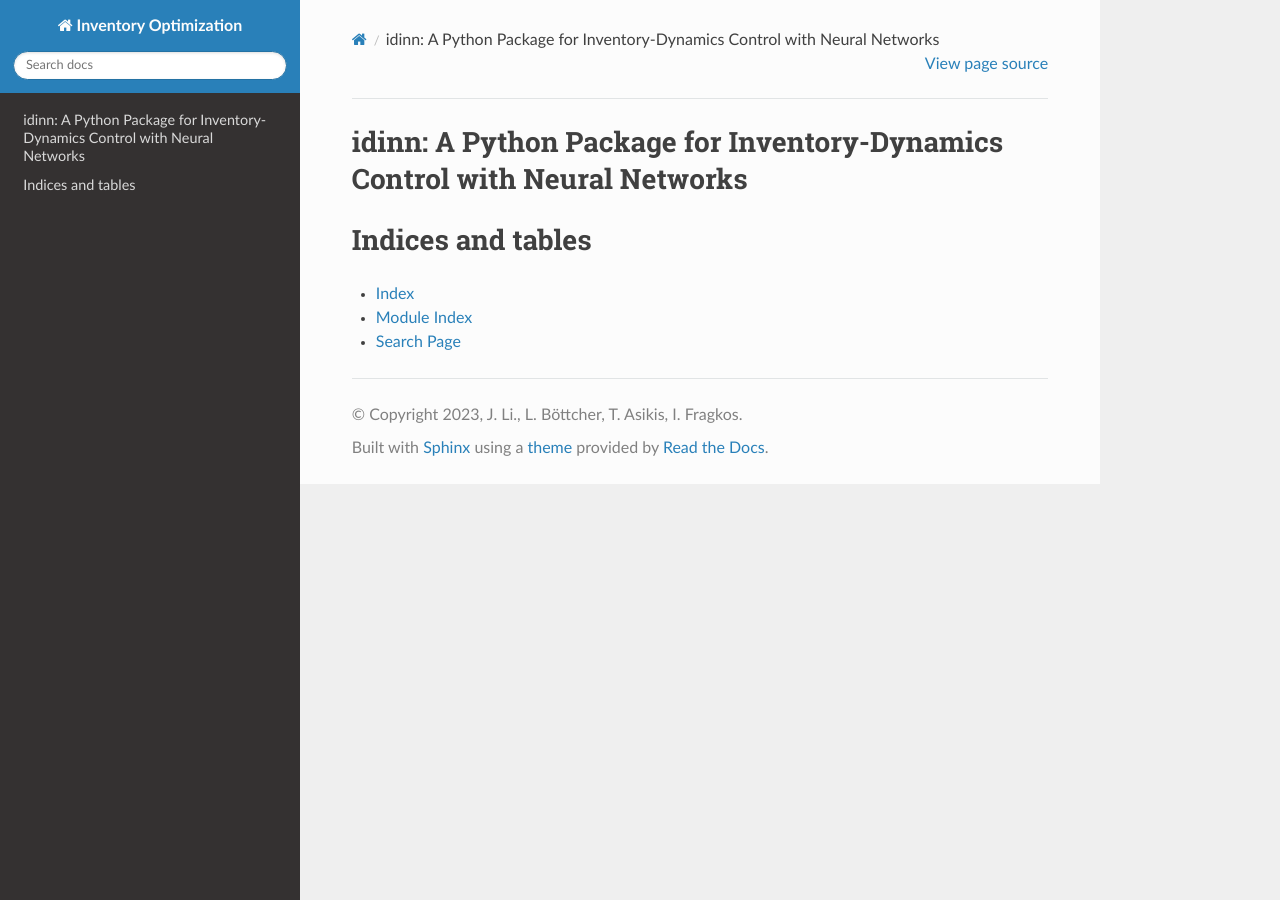
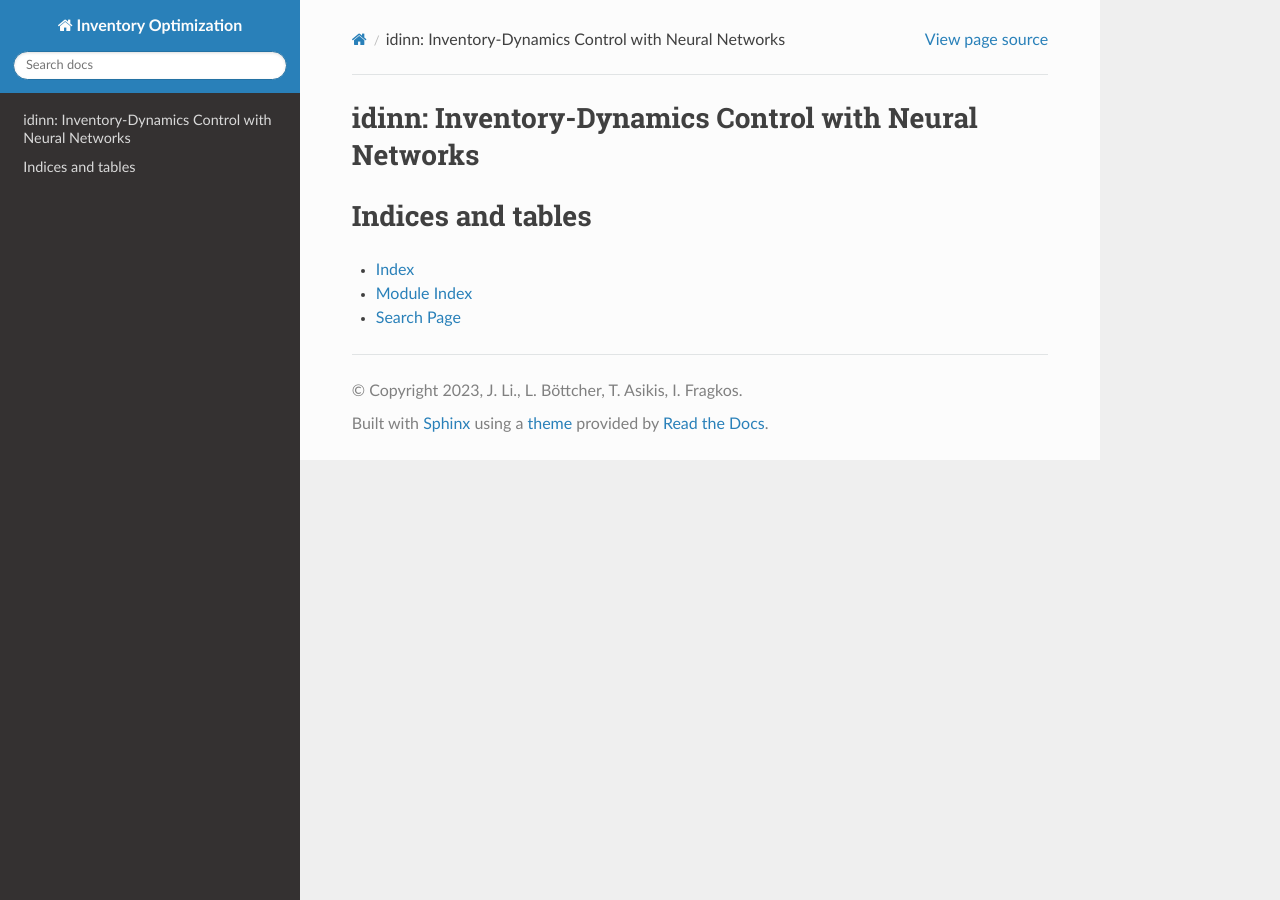
Before and after one commit to iewaij/idinn-streamlit, a Sphinx documentation site: the page built from docs/index.rst, in a window 1280 px wide. Built offline with Sphinx 7.4.7 and the Read the Docs theme 2.0.0, drawn with Linux system fonts in a browser that asks for light colours.

Commit message:
Update documentation title

```diff
--- a/README.md
+++ b/README.md
@@ -1,4 +1,4 @@
-# idinn: A Python Package for Inventory-Dynamics Control with Neural Networks
+# idinn: Inventory-Dynamics Control with Neural Networks
 
 We provide a Python package, `idinn`, implementing inventory dynamics–informed neural
 networks designed for controlling both single-sourcing and dual-sourcing problems.
--- a/docs/index.rst
+++ b/docs/index.rst
@@ -1,4 +1,4 @@
-idinn: A Python Package for Inventory-Dynamics Control with Neural Networks
+idinn: Inventory-Dynamics Control with Neural Networks
 ===========================================================================
 
 .. toctree::
```
